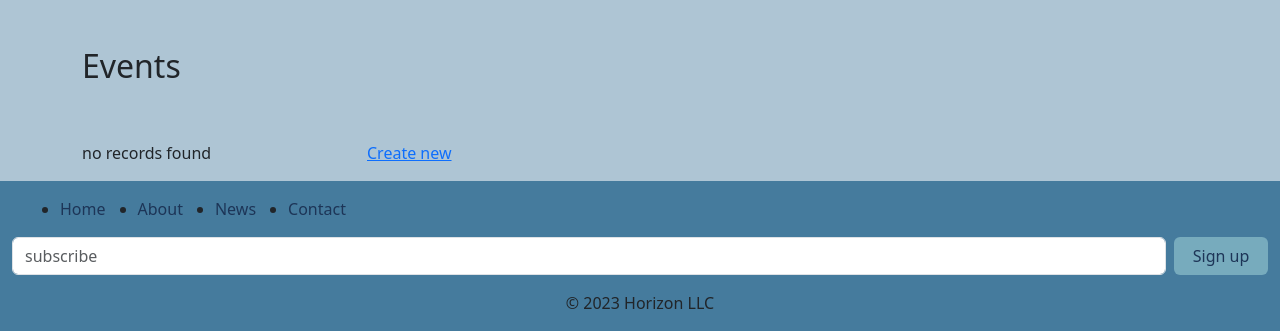
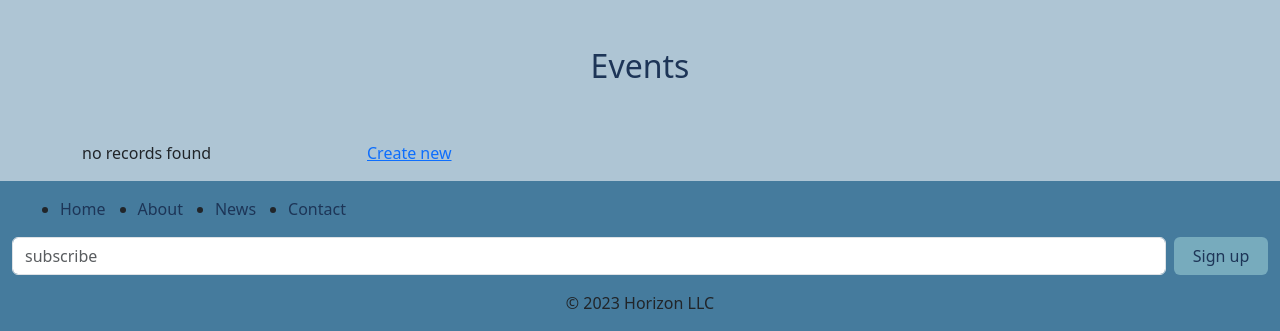
Before and after one commit to BarnoMamadzhanova/BE20_CR6_BarnoMamadzhanova, a Symfony app: template templates/events/events.html.twig in a window 1280 px wide. Shown: the part 801-1132 px from the top of the page. Run offline with Twig, Linux system fonts and the light colour scheme; the template is opened without the code that fills it, so the values that code supplies are empty; some libraries are stand-ins or nearby versions.

Commit message:
adding style

```diff
--- a/public/css/style.css
+++ b/public/css/style.css
@@ -81,3 +81,8 @@
 .body{
     background-color: #457b9d6f;
 }
+
+.headers{
+    text-align: center;
+    color: #1D3557;
+}
```
